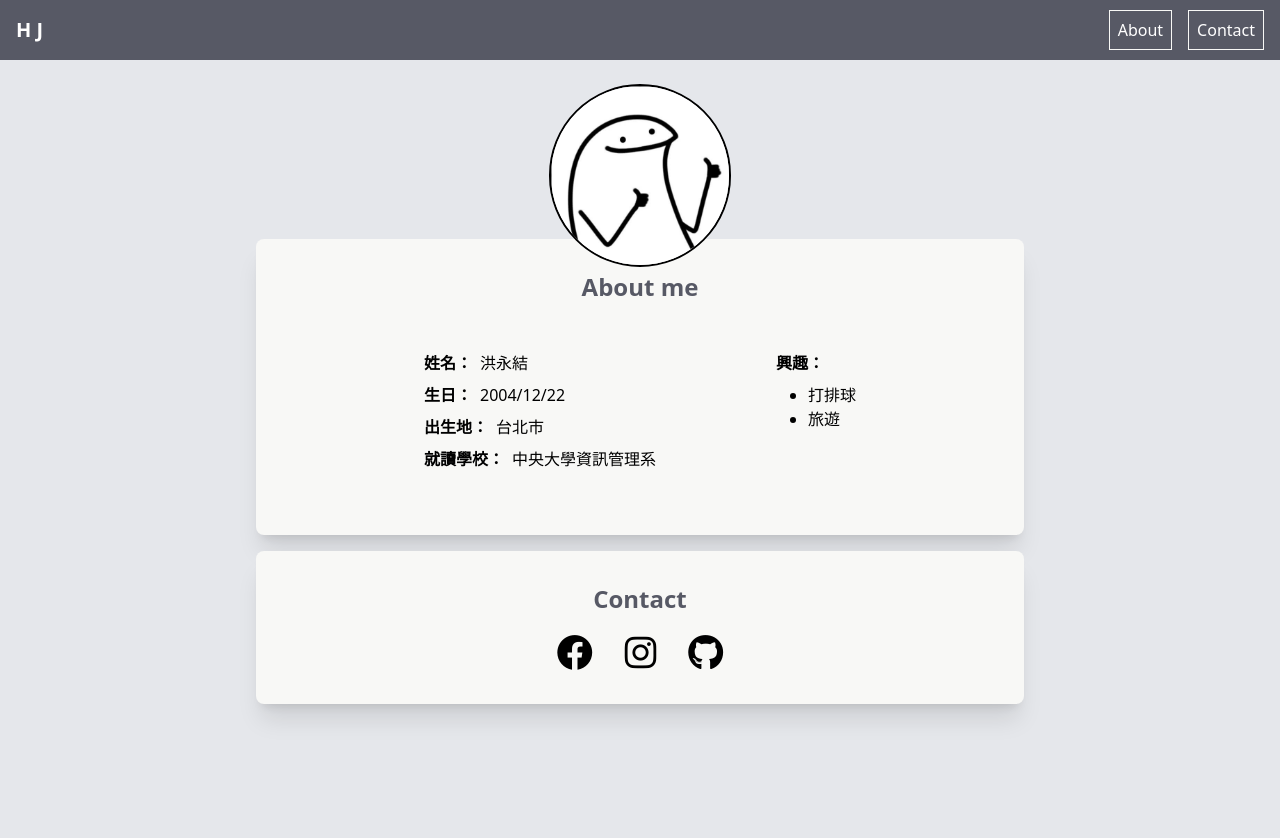
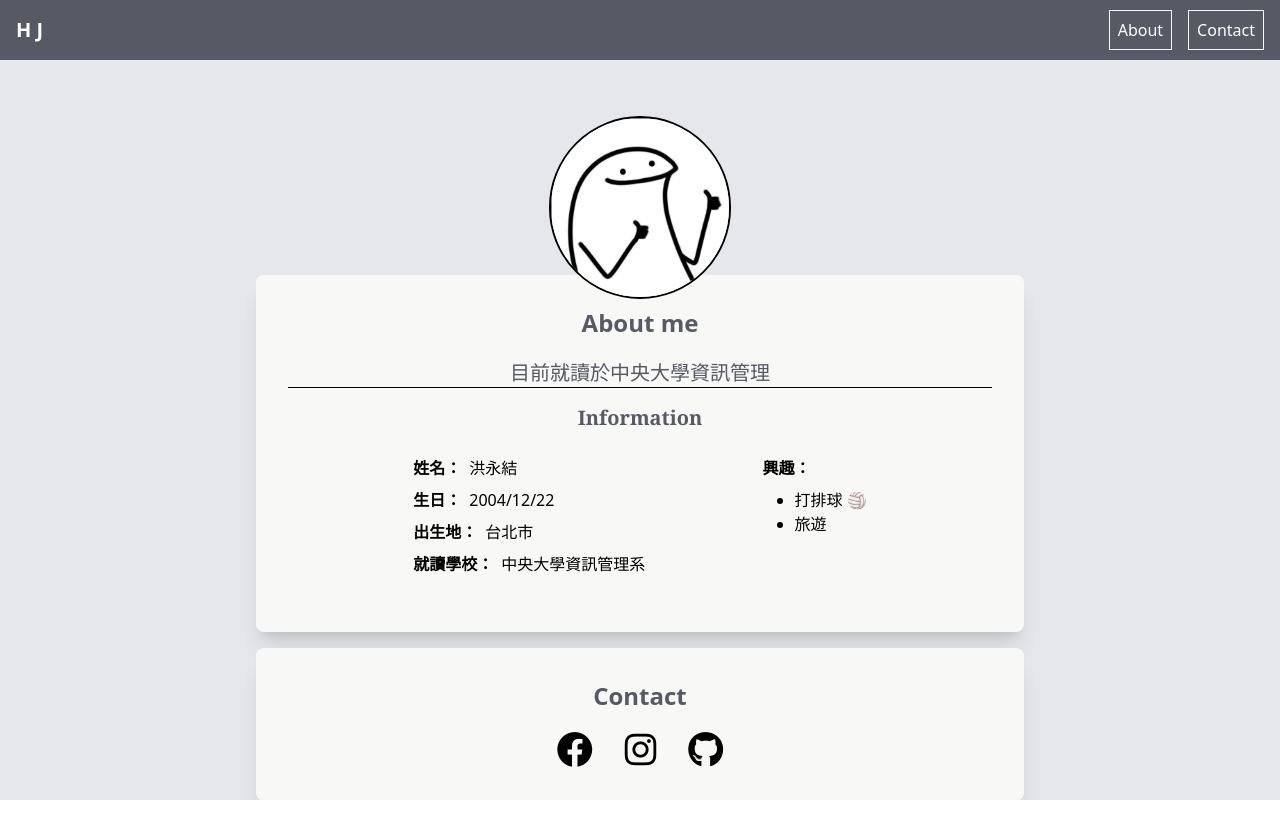
Before and after one commit to jhackhung/sd_personal_pg, a plain HTML site: page index.html in a window 1280 px wide. After the commit the page ends 800 px from the top, so only its background shows below. Drawn offline with nearby package versions, Linux system fonts and the light colour scheme.

Commit message:
feat: add fade-in animation and dynamic typing effect to the homepage

```diff
--- /dev/null
+++ b/css/style.css
@@ -0,0 +1,21 @@
+@tailwind base;
+@tailwind components;
+@tailwind utilities;
+
+@layer utilities {
+  @keyframes fade-in {
+    from {
+      opacity: 0;
+      transform: translateY(-10px);
+    }
+    to {
+      opacity: 1;
+      transform: translateY(0);
+    }
+  }
+
+  .animate-fade-in {
+    animation: fade-in 1s ease-in-out forwards;
+  }
+
+}
--- a/index.html
+++ b/index.html
@@ -8,11 +8,13 @@
       rel="stylesheet"
       href="https://cdnjs.cloudflare.com/ajax/libs/font-awesome/6.0.0-beta3/css/all.min.css"
     />
+    <link rel="icon" href="assets/nice.jpg">
+    <link rel="stylesheet" href="css/style.css">
     <title>About me</title>
   </head>
   <body>
-    <div class="w-full h-screen bg-gray-200">
-      <nav class="fixed top-0 w-full bg-[#575965] text-white p-4 z-100">
+    <div class="w-full h-screen overflow-y-auto bg-gray-200 animate-fade-in">
+      <nav class="sticky top-0 w-full bg-[#575965] text-white p-4 z-100">
         <div class="flex justify-between items-center">
           <a href="./index.html">
             <h1 class="text-xl font-bold">H J</h1>
@@ -27,15 +29,19 @@
           </ul>
         </div>
       </nav>
-      <div class="flex flex-col items-center justify-center mt-14">
+      <div class="flex flex-col items-center justify-center mt-8">
         <img
           src="assets/nice.jpg"
           alt=""
-          class="relative top-7 w-1/4 md:w-1/7 h-auto rounded-full border-2 border-black"
+          class="relative top-6 w-1/4 md:w-1/7 h-auto rounded-full border-2 border-black"
         />
         <div class="w-4/5 max-w-screen-md h-4/5 mx-auto bg-[#f8f8f6] p-8 rounded-lg shadow-xl">
           <h1 class="text-xl md:text-2xl text-center font-bold text-[#575965]" id="about-me">About me</h1>
-          <div class="flex flex-col md:flex-row gap-4 mt-4 justify-evenly p-8">
+          <p class="mt-5 text-[#575965] text-md md:text-lg md:text-xl text-center" id="typing">
+          </p>
+          <hr>
+          <h2 class="mt-4 text-center text-xl text-[#575965] font-bold font-serif">Information</h2>
+          <div class="flex flex-col md:flex-row gap-4  justify-evenly p-6">
              <div class="flex flex-col gap-2">
                <div class="flex flex-row gap-2">
                 <p><strong>姓名：</strong></p>
@@ -58,11 +64,13 @@
                 <div class="flex flex-col gap-2">
                     <p><strong>興趣：</strong></p>
                     <ol class="list-disc ml-8">
-                        <li>打排球</li>
+                        <li>打排球 <span class="">🏐</span></li>
                         <li>旅遊</li>
                     </ol>
                 </div>
             </div>
+            <!-- <h2 class="mt-2 text-center text-xl text-[#575965] font-bold font-serif">Experience</h2> -->
+
         </div>
         <div
           class="w-4/5 max-w-screen-md h-4/5 mx-auto bg-[#f8f8f6] p-8 mt-4 rounded-lg shadow-xl"
@@ -83,4 +91,30 @@
       </div>
     </div>
   </body>
+  <script>
+    let text = ["大家好", "我是洪永結", "目前就讀於中央大學資訊管理系", "我的興趣是打排球和旅遊", "希望未來能夠成為一位優秀的工程師......"];
+    let index = 0;
+    let start = 0;
+    let count = 0;
+    let currentText = "";
+
+    (function type() {
+      if (count === text.length) {
+        count = 0;
+      }
+      currentText = text[count];
+      // if ((index+1)-start === 12) start++;
+      letter = currentText.slice(start, ++index);
+
+      document.querySelector("#typing").textContent = letter;
+      if (index === currentText.length) {
+        count++;
+        // start = 0;
+        index = 0;
+      }
+      let randomTime = Math.floor(Math.random()*1000 % 300) + 100;
+      // console.log(randomTime)
+      setTimeout(type, randomTime);
+    })();
+  </script>
 </html>
```
